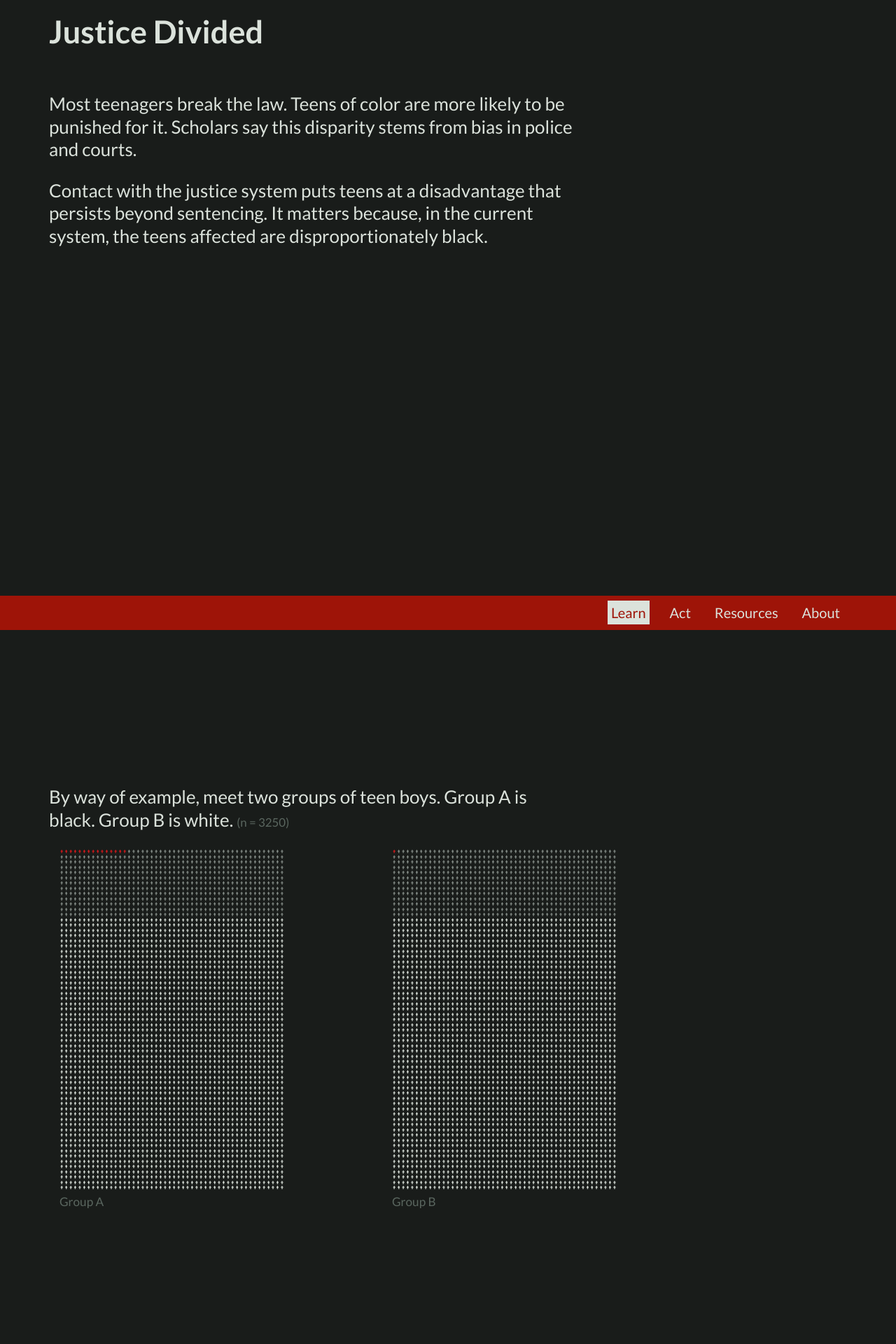
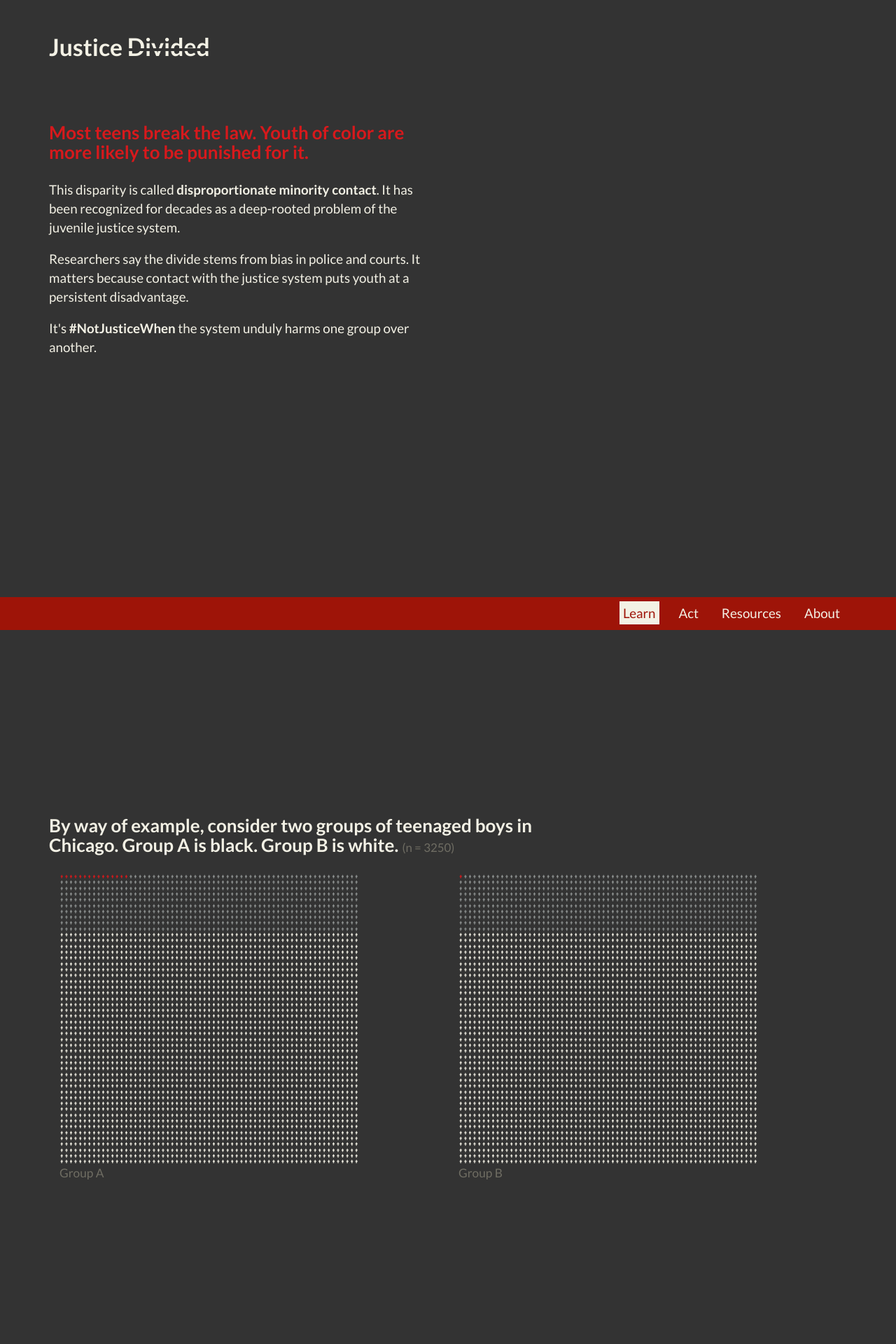
Before and after one commit to datamade/justice-divided, a Jekyll site: the page built from index.html, in a window 1280 px wide. Shown: the top 1920 px of the page at 70% size. Built offline with Jekyll 4.4.1, drawn with Linux system fonts in a browser that asks for light colours; some of the changed text lies outside the part shown.

Commit message:
makes grids responsive, updates intro

```diff
--- a/_layouts/default.html
+++ b/_layouts/default.html
@@ -104,7 +104,23 @@
     <progress value="0"></progress>
 
     <div class="jumbotron">
-      <div class="container"><h1>Justice Divided</h1></div>
+      <div class="container">
+        <div class="title" id="justice">
+          <h1>Justice</h1>
+        </div>
+        <div class="title" id="divided">
+          <div class="row">
+            <div class="col-sm-12" id="divided-top">
+              <h1>Divided</h1>
+            </div>
+          </div>
+          <div class="row">
+            <div class="col-sm-12" id="divided-bottom">
+              <h1>Divided</h1>
+            </div>
+          </div>
+        </div>
+      </div>
     </div>
 
     {{ content }}
--- a/css/custom.css
+++ b/css/custom.css
@@ -1,14 +1,13 @@
 /* BOOTSTRAP OVERRIDES */
 
 body {
-  background-color: #191C1A;
-  font-size: 2em;
-  color: #dbe2db;
+  background-color: #333;
+  color: #f3f1e5;
 }
 
 .jumbotron {
   background-color: inherit;
-  padding: 0;
+  padding: 3vh 0;
 }
 
 .jumbotron h1 {
@@ -16,16 +15,27 @@
   font-weight: 700;
 }
 
-h3 * small, small {
-  color: #5a665f;
+h2 {
+  line-height: 1.25em;
+  font-weight: 700;
 }
 
 h3 {
-  line-height: 1.25em;
+  margin-bottom: 1em;
+  font-weight: 700;
 }
 
 p {
+  font-size: 1.25em;
   margin-bottom: 1em;
+}
+
+h3 > small, small {
+  color: #6f6d63;
+}
+
+small {
+  font-size: 1.15em;
 }
 
 .footer {
@@ -36,11 +46,12 @@
 #nav-links > a {
   margin-right: 20px;
   padding: 5px;
-  color: #dbe2db;
+  color: #f3f1e5;
+  font-size: 1.25em;
 }
 
 #nav-links > a.active {
-  background-color: #dbe2db;
+  background-color: #f3f1e5;
   color: #9e1408;
 }
 
@@ -56,14 +67,44 @@
   max-width: 100%;
 }
 
+/* HEADER */
+
+div.title {
+  display: inline-block;
+  vertical-align: middle;
+}
+
+.title .row:nth-child(2) {
+  margin-top: .25em;
+}
+
+.title:first-of-type {
+  margin-right: .25em;
+}
+
+#divided-top {
+  height: 2.8em;
+  overflow: hidden;
+}
+
+#divided-bottom {
+  height: 1.6em;
+  overflow: hidden;
+}
+
+#divided-bottom > h1 {
+  position: absolute;
+  bottom: 0;
+}
+
 /* TYPOGRAPHY STYLES */
 
 .gray {
-    color: #878f8a;
+  color: #8f9392;
 }
 
 .red {
-    color: #d7191c;
+  color: #d7191c;
 }
 
 .highlight {
--- a/css/custom.viz.css
+++ b/css/custom.viz.css
@@ -1,18 +1,39 @@
 /* GRID VISUALIZATION */
 
 .grid[id^="base"] {
-  line-height: 1.5em;
-  font-size: 0.25em;
+  line-height: .65vw;
+  font-size: 0.4vw;
 }
 
 .grid[id^="marijuana"] {
-  line-height: 1.5em;
-  font-size: .5em;
+  line-height: 1.25vw;
+  font-size: .85vw;
 }
 
 .grid[id^="arrest"] {
-  line-height: 1.5em;
-  font-size: 3.25em;
+  line-height: 7.5vw;
+  font-size: 4vw;
+}
+
+@media (max-width: 992px) {
+  .col-md-6 {
+    margin-bottom: 5vh;
+  }
+
+  .grid[id^="base"] {
+    line-height: 1.25vw;
+    font-size: 0.8vw;
+  }
+
+  .grid[id^="marijuana"] {
+    line-height: 3.5vw;
+    font-size: 2.2vw;
+  }
+
+  .grid[id^="arrest"] {
+    line-height: 17vw;
+    font-size: 10vw;
+  }
 }
 
 /* CHARTIST OVERRIDES */
@@ -34,8 +55,8 @@
 
 .ct-label.ct-vertical {
   color: inherit;
-  font-size: 1em;
-  width: 100px!important;
+  font-size: 1.5em;
+  width: 200px!important;
   margin-left: 45px;
   text-anchor: start!important;
   text-align: left!important;
@@ -47,18 +68,18 @@
 }
 
 .ct-label.ct-horizontal {
-  color: #3d4541;
-  font-size: 0.75em;
+  color: #6f6d63;
+  font-size: 1em;
   margin-left: -10px;
 }
 
 .ct-bar-label {
   fill: #dbe2db;
-  font-size: 0.75em;
+  font-size: 1em;
 }
 
 .ct-bar-label.mute {
-  fill: #6c706f;
+  opacity: 0.6;
 }
 
 .ct-chart-bar {
@@ -66,5 +87,5 @@
 }
 
 .ct-grid {
-  stroke: #3d4541;
+  stroke: #6f6d63;
 }
--- a/index.html
+++ b/index.html
@@ -14,30 +14,32 @@
 <div class="container">
     <div class="section">
         <div class="row">
-            <div class="col-sm-8">
-                <h3>
-                    <p>Most teenagers break the law. Teens of color are more likely to be punished for it. Scholars say this disparity stems from bias in police and courts.</p>
+            <div class="col-md-6">
+                <h3 class="red">Most teens break the law. Youth of color are more likely to be punished for it.</h3>
 
-                    <p>Contact with the justice system puts teens at a disadvantage that persists beyond sentencing. It matters because, in the current system, the teens affected are disproportionately black.</p>
-                </h3>
+                <p>This disparity is called <strong>disproportionate minority contact</strong>. It has been recognized for decades as a deep-rooted problem of the juvenile justice system.</p>
+
+                <p>Researchers say the divide stems from bias in police and courts. It matters because contact with the justice system puts youth at a persistent disadvantage.</p>
+
+                <p>It's <strong>#NotJusticeWhen</strong> the system unduly harms one group over another.</p>
             </div>
         </div>
     </div>
     <div class="section">
         <div class="row">
-            <div class="col-sm-8">
+            <div class="col-md-8">
                 <h3>
-                    <p>By way of example, meet two groups of teen boys. Group A is black. Group B is white. <small>(n = 3250)</small></p>
+                    By way of example, consider two groups of teenaged boys in Chicago. Group A is black. Group B is white. <small>(n = 3250)</small>
                 </h3>
             </div>
         </div>
         <div class="row">
-            <div class="col-sm-12 center-block" id="base_population">
-                <div class="col-sm-5">
+            <div class="col-md-12 center-block" id="base_population">
+                <div class="col-md-6">
                     <div class="grid" id="base_pop_a"></div>
                     <small>Group A</small>
                 </div>
-                <div class="col-sm-5">
+                <div class="col-md-6">
                     <div class="grid" id="base_pop_b"></div>
                     <small>Group B</small>
                 </div>
@@ -46,19 +48,19 @@
     </div>
     <div class="section">
         <div class="row">
-            <div class="col-sm-8">
+            <div class="col-md-8">
                 <h3>
-                    <p>Research shows an equal number of boys from both groups, about 20%, use marijuana. <small>(n = 650)</small></p>
+                    Research shows an equal number of boys from both groups, about 20%, use marijuana. <small>(n = 650)</small>
                 </h3>
             </div>
         </div>
         <div class="row">
-            <div class="col-sm-12 center-block" id="marijuana_users">
-                <div class="col-sm-5">
+            <div class="col-md-12 center-block" id="marijuana_users">
+                <div class="col-md-6">
                     <div class="grid" id="marijuana_a"></div>
                     <small>Group A</small>
                 </div>
-                <div class="col-sm-5">
+                <div class="col-md-6">
                     <div class="grid" id="marijuana_b"></div>
                     <small>Group B</small>
                 </div>
@@ -67,21 +69,19 @@
     </div>
     <div class="section">
         <div class="row">
-            <div class="col-sm-8">
+            <div class="col-md-8">
                 <h3>
-                    <p>Some boys are caught with a small amount of marijuana.</p>
-
-                    <p>At the going arrest rate in Chicago, 15 black boys are arrested. Only one white boy is arrested.</p>
+                    Some boys are caught with a small amount of marijuana. At Chicago's current juvenile arrest rate, 16 boys are arrested. Only one of them is white.
                 </h3>
             </div>
         </div>
         <div class="row">
-            <div class="col-sm-12 center-block" id="marijuana_arrests">
-                <div class="col-sm-5">
+            <div class="col-md-12" id="marijuana_arrests">
+                <div class="col-md-6">
                     <div class="grid" id="arrests_a"></div>
                     <small>Group A</small>
                 </div>
-                <div class="col-sm-5">
+                <div class="col-md-6">
                     <div class="grid" id="arrests_b"></div>
                     <small>Group B</small>
                 </div>
@@ -90,37 +90,51 @@
     </div>
     <div class="section">
         <div class="row">
-            <div class="col-sm-8">
+            <div class="col-md-8">
                 <h3>
-                    <p>In Chicago, <span class="red">black youth are overrepresented among juvenile arrests.</p>
+                    Black and white youth account for similar proportions of the Chicago's juvenile population. Yet three times as many black youth are arrested for minor marijuana offenses.
                 </h3>
             </div>
         </div>
         <div class="row">
-            <div class="col-sm-10">
-                <div class="ct-chart" id="makeup_chart"></div>
+            <div class="col-md-10">
+                <div class="ct-chart" id="marijuana_arrests"></div>
             </div>
         </div>
     </div>
     <div class="section">
         <div class="row">
-            <div class="col-sm-8">
+            <div class="col-md-8">
                 <h3>
-                    <p>As a consequence, they represent a wide majority at every subsequent stage of the justice system.</p>
+                    Overall, black youth account for 26 times as many juvenile arrests as white youth.
                 </h3>
             </div>
         </div>
         <div class="row">
-            <div class="col-sm-10">
+            <div class="col-md-10">
+                <div class="ct-chart" id="all_arrests"></div>
+            </div>
+        </div>
+    </div>
+    <div class="section">
+        <div class="row">
+            <div class="col-md-8">
+                <h3>
+                    As a consequence, they represent a wide majority at every subsequent stage of the justice system.
+                </h3>
+            </div>
+        </div>
+        <div class="row">
+            <div class="col-md-10">
                 <div class="ct-chart" id="system_disparity"></div>
             </div>
         </div>
     </div>
     <div class="section">
         <div class="row">
-            <div class="col-sm-8">
+            <div class="col-md-8">
                 <h3>
-                    <p>Youth who are arrested are more likely than their peers to drop out of high school.</p>
+                    Youth who are arrested are more likely than their peers to drop out of high school.
                 </h3>
 
                 <p><span class="red">Students who are arrested</span> are twice as likely than their peers to drop out of high school, and half as likely to attend a four-year college.</p>
@@ -129,7 +143,7 @@
             </div>
         </div>
         <div class="row">
-            <div class="col-sm-10">
+            <div class="col-md-10">
                 <div class="ct-chart" id="education_disparity"></div>
             </div>
         </div>
--- a/js/charts.js
+++ b/js/charts.js
@@ -7,7 +7,55 @@
 }
 
 // define charts
-var disparityChart = new Chartist.Bar('#system_disparity', {
+var marijuanaArrestsChart = new Chartist.Bar('.ct-chart#marijuana_arrests', {
+  labels: [
+    'Juvenile Population',
+    'Marijuana Arrests'
+  ],
+  series: [
+    [39, 71],
+    [36, 23],
+  ]
+}, {
+  high: 100,
+  width: '100%',
+  height: '40vh',
+  seriesBarDistance: 30,
+  horizontalBars: true,
+  reverseData: true,
+  axisY: {
+    showGrid: false,
+  },
+  axisX: {
+    labelInterpolationFnc: generateLabels
+  }
+});
+
+var allArrestsChart = new Chartist.Bar('#all_arrests', {
+  labels: [
+    'Juvenile Population',
+    'All Arrests'
+  ],
+  series: [
+    [39, 79],
+    [36, 3],
+  ]
+}, {
+  high: 100,
+  width: '100%',
+  height: '40vh',
+  seriesBarDistance: 30,
+  horizontalBars: true,
+  reverseData: true,
+  axisY: {
+    showGrid: false,
+  },
+  axisX: {
+    labelInterpolationFnc: generateLabels
+  }
+});
+
+var systemDisparityChart = new Chartist.Bar('#system_disparity', {
   labels: [
     'Detention',
     'Probation',
@@ -33,31 +81,7 @@
   }
 });
 
-var makeupChart = new Chartist.Bar('#makeup_chart', {
-  labels: [
-    'Population',
-    'Arrests'
-  ],
-  series: [
-    [39, 79],
-    [36, 3],
-  ]
-}, {
-  high: 100,
-  width: '100%',
-  height: '40vh',
-  seriesBarDistance: 30,
-  horizontalBars: true,
-  reverseData: true,
-  axisY: {
-    showGrid: false,
-  },
-  axisX: {
-    labelInterpolationFnc: generateLabels
-  }
-});
-
-var charts = [disparityChart, makeupChart];
+var charts = [marijuanaArrestsChart, allArrestsChart, systemDisparityChart];
 
 // add labels
 charts.forEach(function(chart) {
--- a/js/grid.js
+++ b/js/grid.js
@@ -26,8 +26,8 @@
   }
 }
 
-makeGrid('base_pop_a', 3250, 50, 15, 650);
-makeGrid('base_pop_b', 3250, 50, 1, 650);
+makeGrid('base_pop_a', 3250, 65, 15, 650);
+makeGrid('base_pop_b', 3250, 65, 1, 650);
 makeGrid('marijuana_a', 650, 25, 15);
 makeGrid('marijuana_b', 650, 25, 1);
 makeGrid('arrests_a', 15, 5);
```
